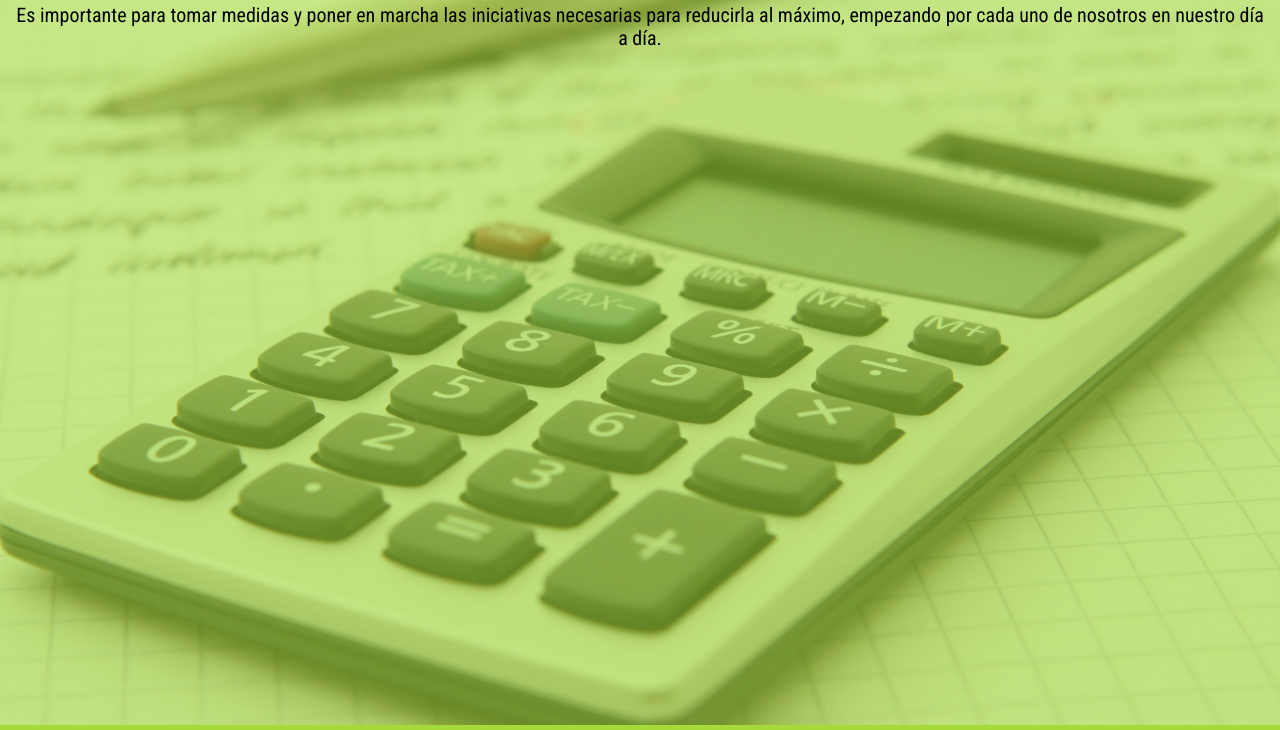
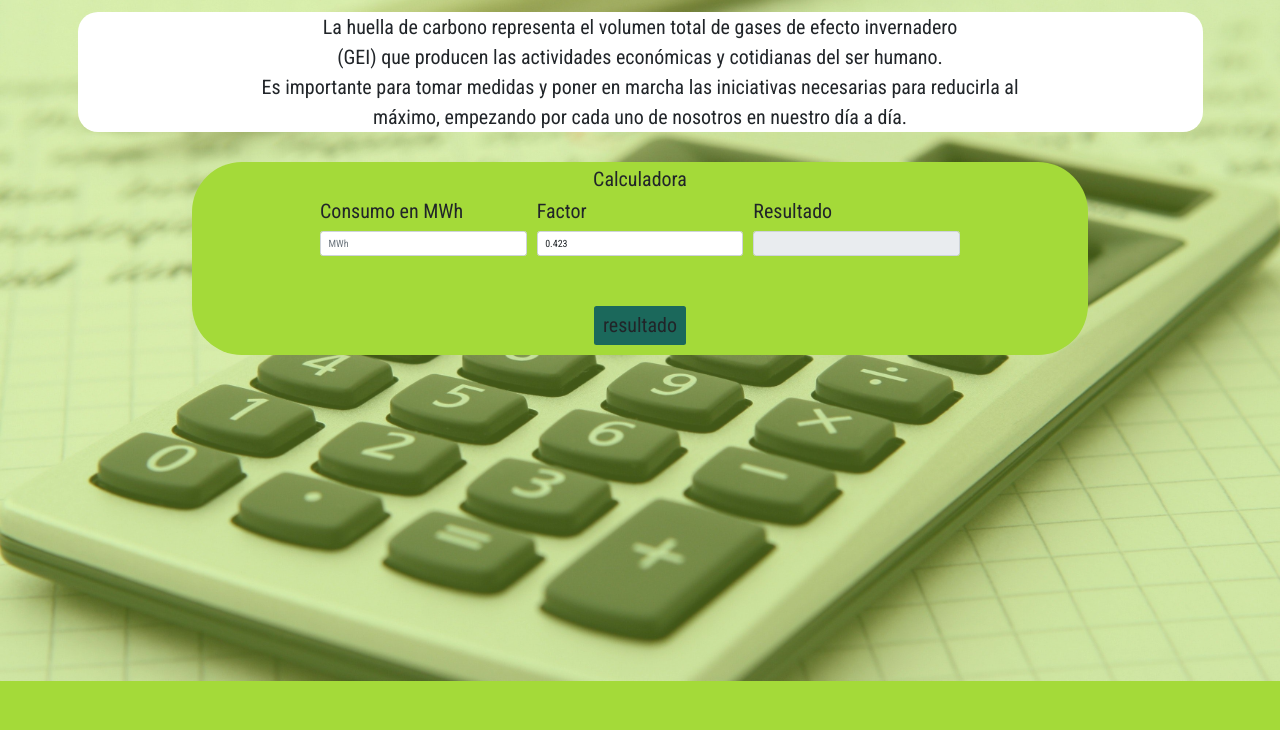
Before and after one commit to PedroLGC/Calculadora-Web, a plain HTML site: page index.html in a window 1280 px wide. Shown: the part 271-1001 px from the top of the page. After the commit the page ends 952 px from the top, so only its background shows below. Drawn offline with nearby package versions, Linux system fonts and the light colour scheme.

Commit message:
Fórmula aplicada y primer página terminada

```diff
--- a/css/style.css
+++ b/css/style.css
@@ -1,106 +1,61 @@
 :root {
-    --back: #A4DA39;
-    --verde: #1B685B;
-    --verdefos: #6CA201;
+  --back: #a4da39;
+  --verde: #1b685b;
+  --verdefos: #6ca201;
   --blanco: #ffffff;
-    --amarillo: #ADA201;
+  --amarillo: hsl(56, 99%, 34%);
   --negro: black;
 }
-
 html {
   font-size: 62.5%;
   box-sizing: border-box;
   scroll-snap-type: y mandatory;
-
 }
-
-*, *:before, *:after {
+*,
+*:before,
+*:after {
   box-sizing: inherit;
 }
-
-h1.titulo{
-    font-family: 'Roboto Condensed', sans-serif;
+h1.titulo {
+  font-family: "Roboto Condensed", sans-serif;
   font-weight: 700;
   font-size: 3rem;
   text-align: center;
   color: var(--verde);
 }
-body{
-    font-family: 'Roboto Condensed', sans-serif;
+body {
+  font-family: "Roboto Condensed", sans-serif;
   font-weight: 400;
   font-size: 2rem;
   background-color: var(--back);
-
-
+  height: 100%;
+  margin: 0;
 }
-
-h1.titulo{
-    font-family: 'Roboto Condensed', sans-serif;
+h1.titulo {
+  font-family: "Roboto Condensed", sans-serif;
   font-weight: 700;
   font-size: 4rem;
   text-align: center;
   color: var(--verde);
 }
-
-.contenedor{
+.contenedor {
   max-width: 120rem;
   margin: 0 auto;
 }
-
-.contenedor2{
-    position: absolute;
-    display: inline-block;
-    text-align: center;
-}
-
-
-
-.contenedor3{
-    position: absolute;
-    display: inline-block;
-    text-align: center;
-}
-
-
-.texto-encima{
-    position: absolute;
-    top: 5px;
-    left: 10px;
-    right: 10px;
-}
-
-.info-principal{
-    max-width: 100%;
-    height: auto;
-    opacity: 0.4;
-}
-
-
-.navegacion-principal{
+.navegacion-principal {
   display: flex;
   flex-direction: column;
-
-
-
 }
-
-.nav-bg{
+.nav-bg {
   background-color: var(--verdefos);
-
 }
-
-@media (min-width: 480px ) {
-    .navegacion-principal{
+@media (min-width: 480px) {
+  .navegacion-principal {
     flex-direction: row;
     justify-content: space-between;
-
   }
-
 }
-
-
-
-.navegacion-principal a{
+.navegacion-principal a {
   display: block;
   text-align: center;
   color: var(--blanco);
@@ -108,10 +63,67 @@ h1.titulo{
   font-size: 2 rem;
   font-weight: bold;
   padding: 1rem;
-
 }
-
 .navegacion-principal a:hover {
   background-color: var(--amarillo);
   color: var(--negro);
 }
+.fondo {
+  position: relative;
+}
+.fondo::before {
+  content: " ";
+  display: block;
+  position: absolute;
+  left: 0;
+  top: 0;
+  width: 100%;
+  height: 100%;
+  opacity: 0.6;
+  background-image: url("../images/calc.jpg");
+  background-repeat: no-repeat;
+  background-position: 50% 0;
+  background-size: cover;
+  z-index: -1;
+}
+.btn {
+  background-color: var(--verde);
+  font-size: 20px;
+}
+.btn:hover {
+  background-color: var(--amarillo);
+}
+.calc {
+  padding: 0% 10% 0% 10%;
+  width: 50%;
+  background: var(--back);
+  border-radius: 5rem;
+}
+section {
+  height: 100vh;
+}
+#contexto {
+  background: var(--blanco);
+  border-radius: 2rem;
+}
+.bg {
+  opacity: 0.6;
+  position: absolute;
+  left: 0;
+  top: 0;
+  width: 100%;
+  height: auto;
+}
+.explicacion {
+  position: relative;
+}
+@media only screen and (min-width: 768px) and (max-width: 999px) {
+  .calc {
+    width: 100%;
+  }
+}
+@media only screen and (min-width: 1000px) and (max-width: 1515px) {
+  .calc {
+    width: 70%;
+  }
+}
--- a/index.html
+++ b/index.html
@@ -1,59 +1,82 @@
 <!DOCTYPE html>
 <html lang="en">
-
   <head>
-    <meta charset="UTF-8">
-    <meta http-equiv="X-UA-Compatible" content="IE=edge">
-    <meta name="viewport" content="width=device-width, initial-scale=1.0">
+    <meta charset="UTF-8" />
+    <meta http-equiv="X-UA-Compatible" content="IE=edge" />
+    <meta name="viewport" content="width=device-width, initial-scale=1.0" />
     <title>Calculadora Web</title>
-    <link rel="preload" href="css/normalize.css" as="style">
-    <link rel="stylesheet" href="css/normalize.css">
-    <link rel="preconnect" href="https://fonts.googleapis.com">
-    <link rel="preconnect" href="https://fonts.gstatic.com" crossorigin>
-    <link href="https://fonts.googleapis.com/css2?family=Roboto+Condensed:ital,wght@0,400;1,700&display=swap"
-        rel="stylesheet">
-    <link rel="preload" href="css/style.css" as="style">
+    <link
+      href="https://cdn.jsdelivr.net/npm/bootstrap@5.1.3/dist/css/bootstrap.min.css"
+      rel="stylesheet"
+      integrity="sha384-1BmE4kWBq78iYhFldvKuhfTAU6auU8tT94WrHftjDbrCEXSU1oBoqyl2QvZ6jIW3"
+      crossorigin="anonymous"
+    />
+    <link rel="preload" href="css/normalize.css" as="style" />
+    <link rel="stylesheet" href="css/normalize.css" />
+    <link rel="preconnect" href="https://fonts.googleapis.com" />
+    <link rel="preconnect" href="https://fonts.gstatic.com" crossorigin />
+    <link href="https://fonts.googleapis.com/css2?family=Roboto+Condensed:ital,wght@0,400;1,700&display=swap" rel="stylesheet" />
+    <link rel="preload" href="css/style.css" as="style" />
     <link rel="stylesheet" type="text/css" href="css/style.css" />
   </head>
 
   <body>
     <header>
-        <h1 class="titulo">Calculadora de Huella de Carbono considerando el consumo Eléctrico </h1>
-
+      <h1 class="titulo">Calculadora de Huella de Carbono considerando el consumo Eléctrico</h1>
     </header>
-
     <div class="nav-bg">
       <nav class="navegacion-principal contenedor">
         <a href="index.html">Calculadora</a>
         <a href="uso.html">Cómo usar la Calculadora</a>
-            <a href="informacion.html">Información Adicional</a>
-            <a href="about.html">Recomendaciones</a>
+        <a href="informacion.html">Información</a>
+        <a href="about.html">Recomendaciónes</a>
       </nav>
-
     </div>
 
-    <div class="contenedor2">
-        <img class="info-principal" src="images/calc.jpg" alt="bg">
-        <div class="texto-encima"><h2>¿Qué es la huella de carbono?</h2>
-        <p>La huella de carbono representa el volumen total de gases de efecto invernadero (GEI) que producen las
-            actividades económicas y cotidianas del ser humano. </p>
-        <p>Es importante para tomar medidas y poner en marcha las iniciativas necesarias para reducirla al máximo,
-            empezando por cada uno de nosotros en nuestro día a día.</p>
-
-       <div class="contenedor3">
-
-
+    <main class="fondo">
+      <section id="explicacion">
+        <div class="container text-center pt-5 mb-5">
+          <div id="contexto ">
+            <h1>¿Qué es la huella de carbono?</h1>
+            <p id="contexto">
+              La huella de carbono representa el volumen total de gases de efecto invernadero <br />(GEI) que producen las actividades económicas y cotidianas
+              del ser humano. <br />
+              Es importante para tomar medidas y poner en marcha las iniciativas necesarias para reducirla al <br />
+              máximo, empezando por cada uno de nosotros en nuestro día a día.
+            </p>
           </div>
-
-
-
-
         </div>
-
-
-
-
-
+        <div class="container calc justify-content-md-center">
+          <h2 class="text-center pt-2">Calculadora</h2>
+          <div class="row g-3" name="calcular">
+            <div class="col-md-4">
+              <label for="validationCustom01" class="form-label">Consumo en MWh</label>
+              <input type="text" class="form-control" name="consumo" id="consumo" placeholder="MWh" />
+            </div>
+            <div class="col-md-4">
+              <label for="validationCustom02" class="form-label">Factor</label>
+              <input type="text" class="form-control" name="factor" id="factor" value="0.423" placeholder="tCO2e / MWh" />
+            </div>
+            <div class="col-md-4">
+              <label for="validationCustom03" class="form-label">Resultado</label>
+              <input type="text" class="form-control" name="resultado" id="resultado" value="" disabled />
+              <p></p>
+            </div>
+            <div class="col-12 text-center pt-5 pb-3">
+              <button class="btn" onclick="calcular()">resultado</button>
+            </div>
+          </div>
+        </div>
+      </section>
+    </main>
+    <footer></footer>
+    <script>
+      function calcular() {
+        var consumo = parseFloat(document.getElementById("consumo").value);
+        var factor = parseFloat(document.getElementById("factor").value);
+        var res = consumo * factor;
+        document.getElementById("resultado").value = res + " kg CO2e";
+      }
+    </script>
   </body>
-
 </html>
```
Also changed, not shown: about.html (+10 -16 lines), scripts.js (+7 -0 lines), 2 other files. Lines whose indentation alone changed are shown as unchanged.
